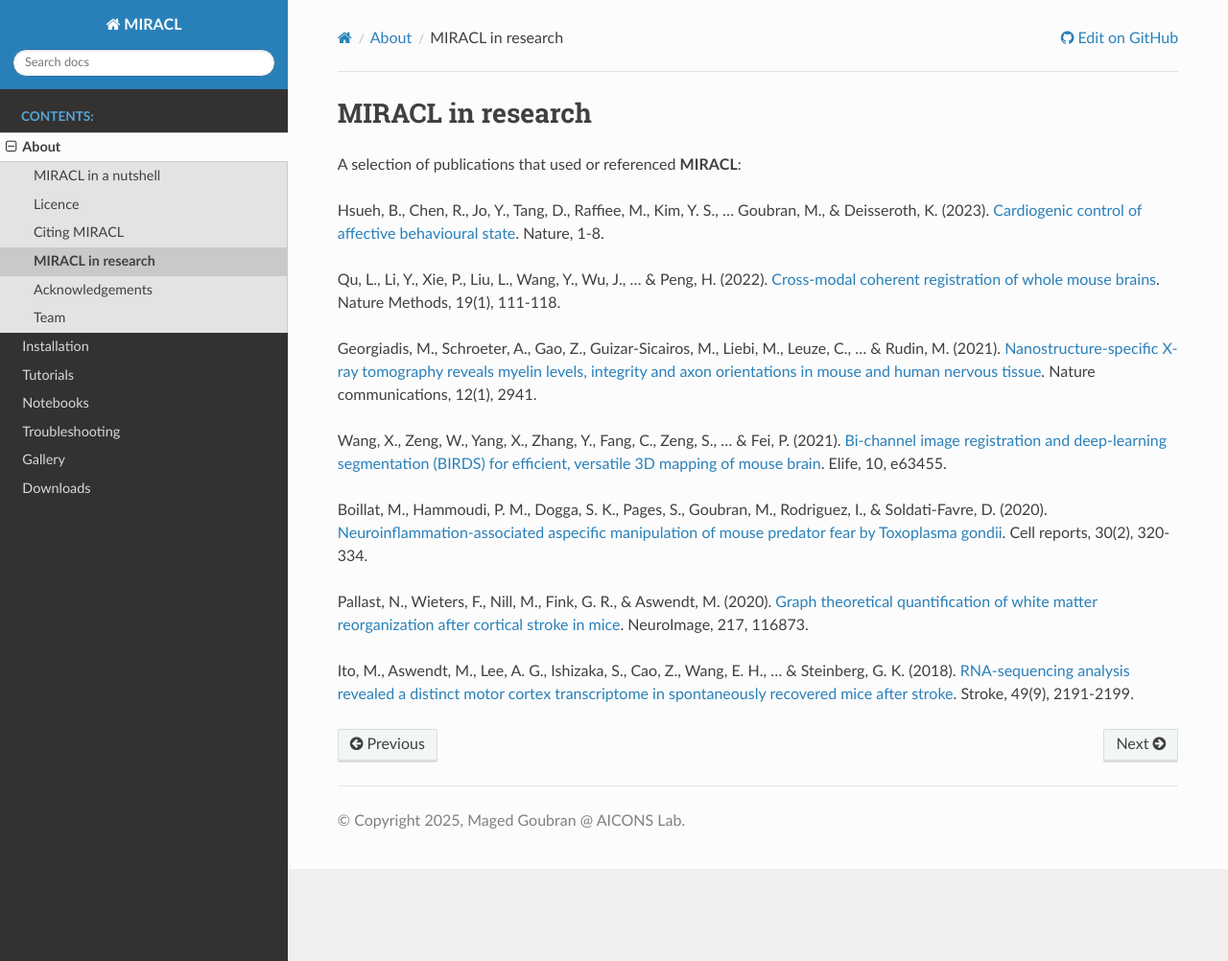
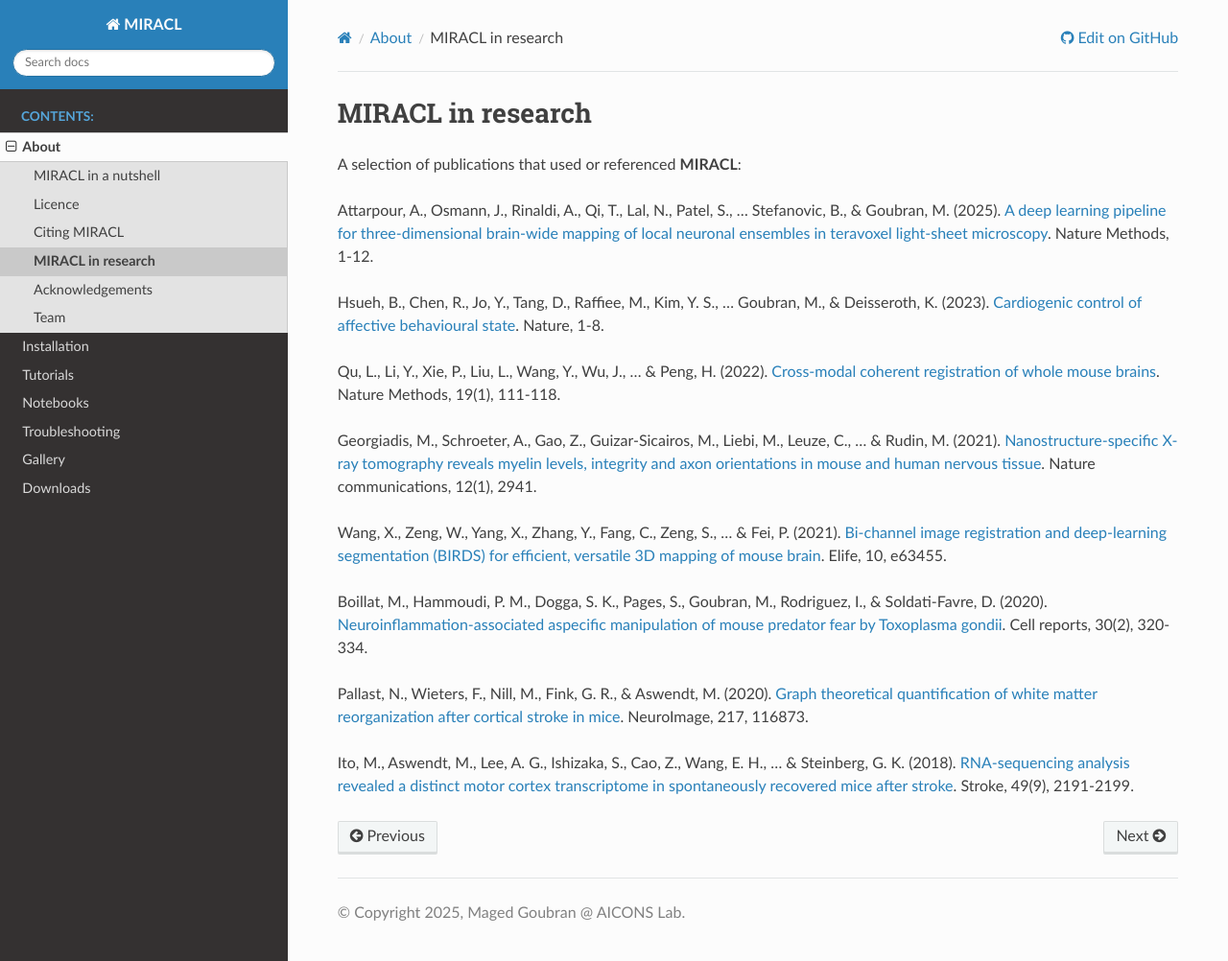
Before and after one commit to AICONSlab/MIRACL, a Sphinx documentation site: the page built from docs/about/citations.rst, in a window 1280 px wide and 1002 px high. Shown: the whole window at 96% size. Built offline with Sphinx 7.4.7 and the Read the Docs theme 3.1.0, drawn with Linux system fonts in a browser that asks for light colours.

Commit message:
[feat/docs] add latest publication related to MIRACL to RTD

```diff
--- a/docs/about/citations.rst
+++ b/docs/about/citations.rst
@@ -2,6 +2,12 @@
 ##################
 
 A selection of publications that used or referenced :program:`MIRACL`:
+
+Attarpour, A., Osmann, J., Rinaldi, A., Qi, T., Lal, N., Patel, S., ...
+Stefanovic, B., & Goubran, M. (2025). `A deep learning pipeline for
+three-dimensional brain-wide mapping of local neuronal ensembles in teravoxel
+light-sheet microscopy <https://www.nature.com/articles/s41592-024-02583-1>`_.
+Nature Methods, 1-12.
 
 Hsueh, B., Chen, R., Jo, Y., Tang, D., Raffiee, M., Kim, Y. S., ... Goubran,
 M., & Deisseroth, K. (2023). `Cardiogenic control of affective behavioural
```
